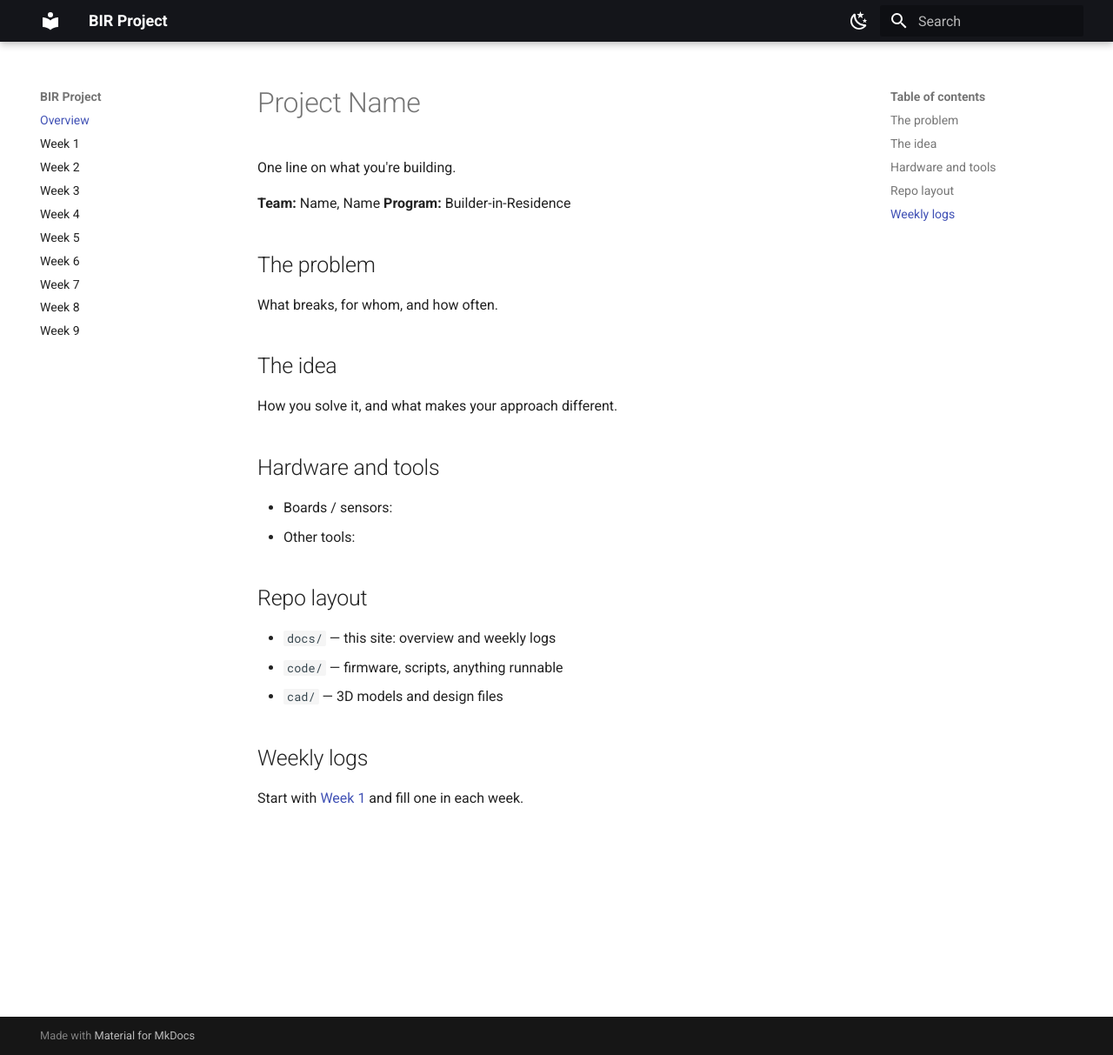
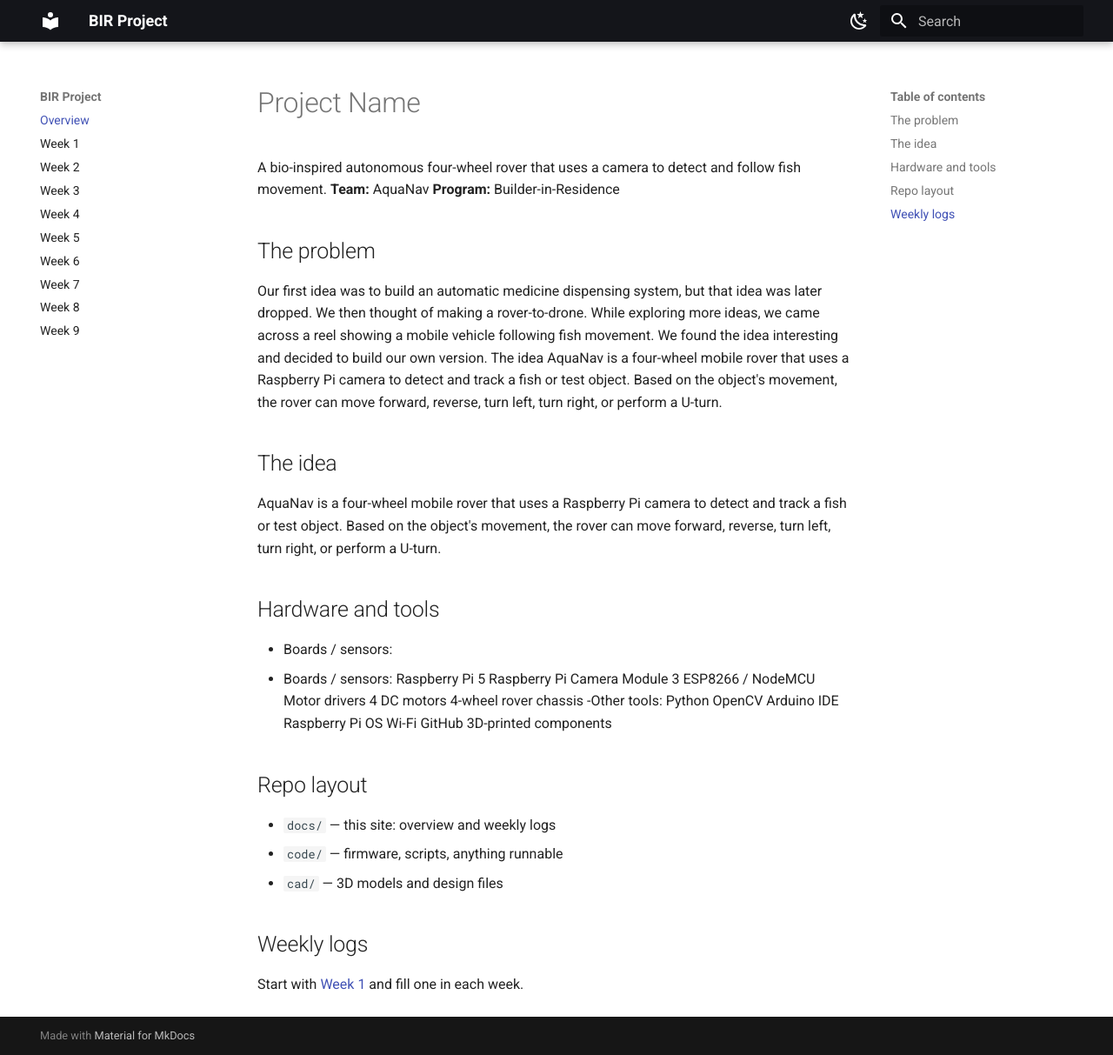
Before and after one commit to BuilderinResidencyTinkerspace/AquaNav_, an MkDocs documentation site: the page built from docs/index.md, in a window 1280 px wide and 1213 px high. Shown: the whole window at 87% size. Built offline with MkDocs 1.6.1 and Material for MkDocs 9.7.7, drawn with Linux system fonts in a browser that asks for light colours.

Commit message:
Update week-01.md

```diff
--- a/docs/index.md
+++ b/docs/index.md
@@ -1,22 +1,37 @@
 # Project Name
 
-One line on what you're building.
-
-**Team:** Name, Name
+A bio-inspired autonomous four-wheel rover that uses a camera to detect and follow fish movement.
+**Team:** AquaNav
 **Program:** Builder-in-Residence
 
 ## The problem
 
-What breaks, for whom, and how often.
+Our first idea was to build an automatic medicine dispensing system, but that idea was later dropped. We then thought of making a rover-to-drone. While exploring more ideas, we came across a reel showing a mobile vehicle following fish movement. We found the idea interesting and decided to build our own version.
+The idea
+AquaNav is a four-wheel mobile rover that uses a Raspberry Pi camera to detect and track a fish or test object. Based on the object's movement, the rover can move forward, reverse, turn left, turn right, or perform a U-turn.
 
 ## The idea
 
-How you solve it, and what makes your approach different.
-
+AquaNav is a four-wheel mobile rover that uses a Raspberry Pi camera to detect and track a fish or test object. Based on the object's movement, the rover can move forward, reverse, turn left, turn right, or perform a U-turn.
 ## Hardware and tools
 
 - Boards / sensors:
-- Other tools:
+- Boards / sensors:
+Raspberry Pi 5
+Raspberry Pi Camera Module 3
+ESP8266 / NodeMCU
+Motor drivers
+4 DC motors
+4-wheel rover chassis
+-Other tools:
+Python
+OpenCV
+Arduino IDE
+Raspberry Pi OS
+Wi-Fi
+GitHub
+3D-printed components
+
 
 ## Repo layout
 
```
